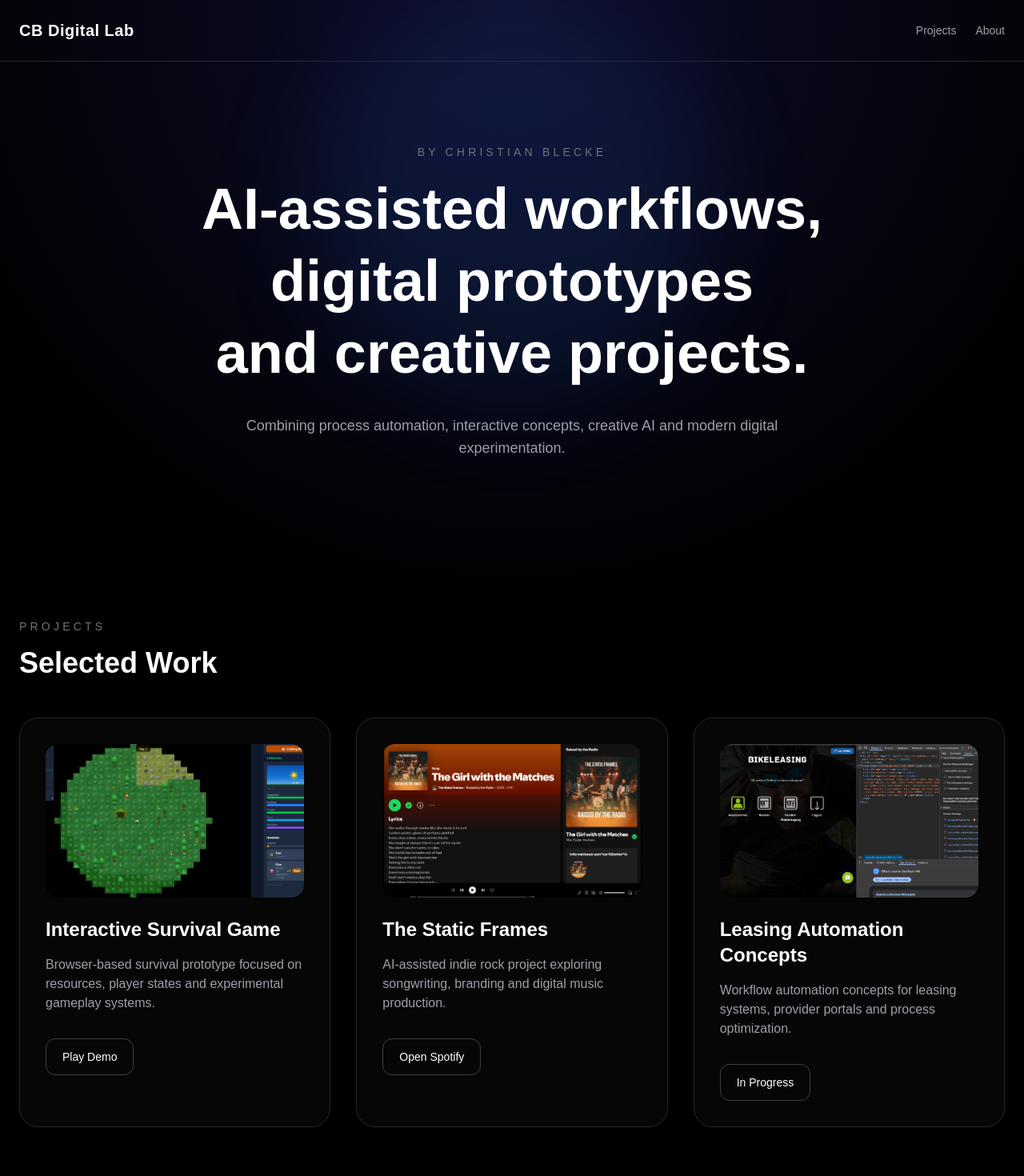
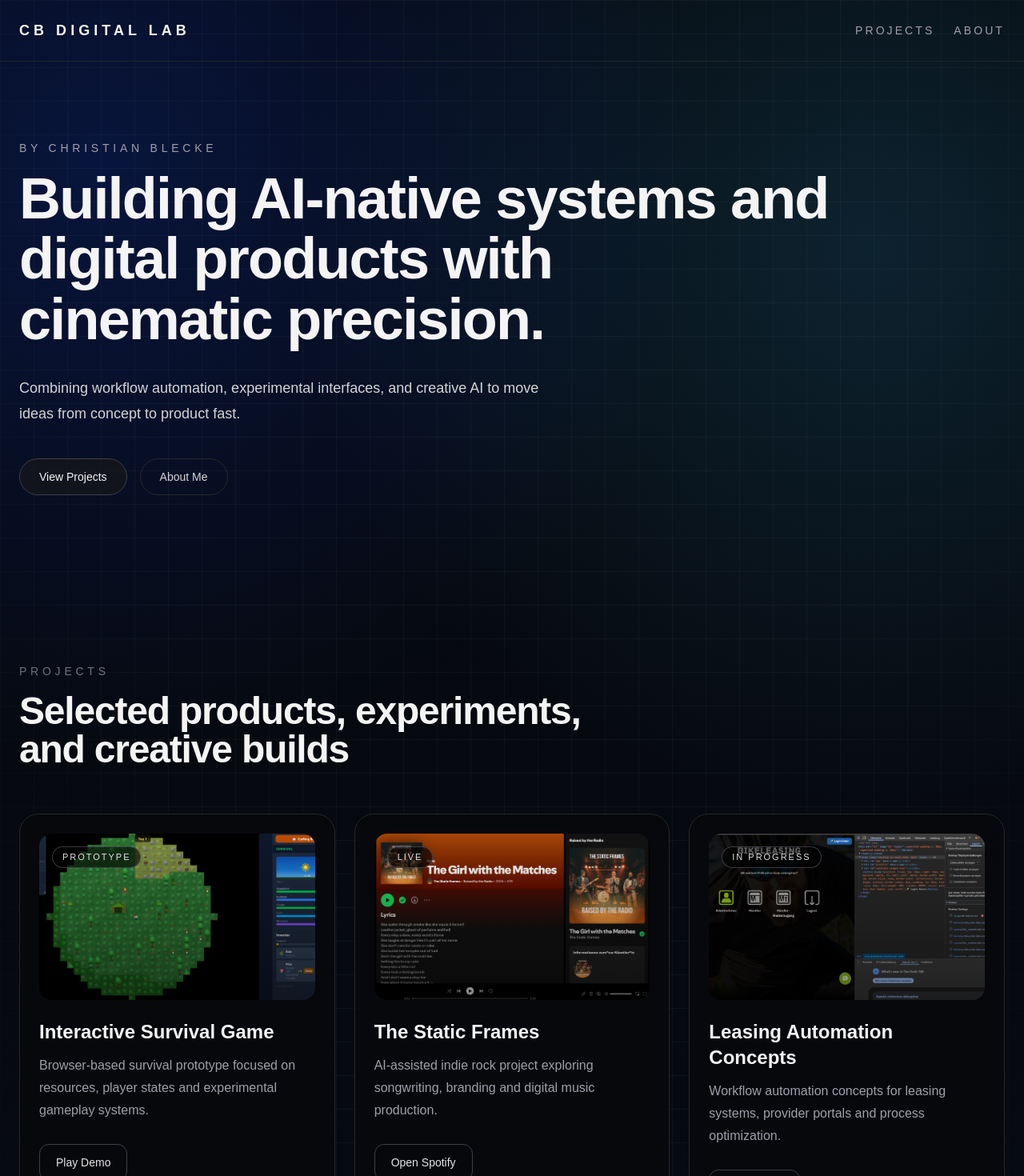
Before and after one commit to Bleeecke/cb-digital-lab, a Next.js app: page / in a window 1280 px wide. Shown: the top 1470 px of the page at 80% size. Built offline with nearby package versions, Linux system fonts and the light colour scheme.

Commit message:
Fix image filenames and paths for Vercel case-sensitive filesystem

```diff
--- a/app/page.tsx
+++ b/app/page.tsx
@@ -3,9 +3,6 @@
 import { motion } from "framer-motion";
 import Image from "next/image";
 
-
-
-export default function Home() {
 const projects = [
   {
     title: "Interactive Survival Game",
@@ -13,7 +10,8 @@ export default function Home() {
       "Browser-based survival prototype focused on resources, player states and experimental gameplay systems.",
     link: "https://6a099b4dde7fd81f852fd866--spiffy-choux-827a9a.netlify.app/",
     button: "Play Demo",
-    image: "/images/Game.png",
+    image: "/images/game.png",
+    status: "Prototype",
   },
   {
     title: "The Static Frames",
@@ -21,7 +19,8 @@ export default function Home() {
       "AI-assisted indie rock project exploring songwriting, branding and digital music production.",
     link: "https://open.spotify.com/artist/75KarhA4wRynXeYROkwD9E",
     button: "Open Spotify",
-    image: "/images/BandSpotify.png",
+    image: "/images/band-spotify.png",
+    status: "Live",
   },
   {
     title: "Leasing Automation Concepts",
@@ -29,40 +28,41 @@ export default function Home() {
       "Workflow automation concepts for leasing systems, provider portals and process optimization.",
     link: "#",
     button: "In Progress",
-    image: "/images/Leasing.png",
+    image: "/images/leasing.png",
+    status: "In Progress",
   },
 ];
 
+export default function Home() {
   return (
-    <main className="relative min-h-screen overflow-hidden bg-black text-white">
-      <div className="absolute inset-0 bg-[radial-gradient(circle_at_top,rgba(80,80,255,0.18),transparent_40%)]" />
+    <main className="relative min-h-screen overflow-hidden bg-[#05070b] text-white">
+      <div className="absolute inset-0 bg-[radial-gradient(circle_at_10%_10%,rgba(20,75,255,0.2),transparent_35%),radial-gradient(circle_at_85%_15%,rgba(56,189,248,0.15),transparent_35%),linear-gradient(to_bottom,#05070b,#070b13)]" />
+      <div className="absolute inset-0 bg-[linear-gradient(rgba(148,163,184,0.06)_1px,transparent_1px),linear-gradient(90deg,rgba(148,163,184,0.06)_1px,transparent_1px)] bg-[size:42px_42px] [mask-image:radial-gradient(ellipse_at_top,black_55%,transparent_100%)]" />
 
-      <div className="absolute left-1/2 top-0 h-[500px] w-[500px] -translate-x-1/2 rounded-full bg-blue-500/10 blur-3xl" />
-
-      <section className="relative z-10 border-b border-zinc-800">
+      <section className="relative z-10 border-b border-zinc-800/70">
         <div className="mx-auto flex max-w-7xl items-center justify-between px-6 py-6">
-          <h1 className="text-xl font-semibold tracking-wide">
+          <h1 className="text-base font-semibold uppercase tracking-[0.28em] text-zinc-100 md:text-lg">
             CB Digital Lab
           </h1>
 
-          <nav className="flex gap-6 text-sm text-zinc-400">
-            <a href="#projects" className="hover:text-white">
+          <nav className="flex gap-6 text-xs uppercase tracking-[0.22em] text-zinc-400 md:text-sm">
+            <a href="#projects" className="transition-colors hover:text-white">
               Projects
             </a>
 
-            <a href="#about" className="hover:text-white">
+            <a href="#about" className="transition-colors hover:text-white">
               About
             </a>
           </nav>
         </div>
       </section>
 
-      <section className="relative z-10 flex min-h-[75vh] flex-col items-center justify-center px-6 text-center">
+      <section className="relative z-10 mx-auto flex min-h-[80vh] w-full max-w-7xl flex-col justify-center px-6 py-20 text-left">
         <motion.p
           initial={{ opacity: 0, y: 20 }}
           animate={{ opacity: 1, y: 0 }}
-          transition={{ duration: 0.6 }}
-          className="mb-4 text-sm uppercase tracking-[0.3em] text-zinc-500"
+          transition={{ duration: 0.55 }}
+          className="mb-4 text-xs uppercase tracking-[0.34em] text-zinc-400 md:text-sm"
         >
           by Christian Blecke
         </motion.p>
@@ -70,72 +70,98 @@ export default function Home() {
         <motion.h2
           initial={{ opacity: 0, y: 30 }}
           animate={{ opacity: 1, y: 0 }}
-          transition={{ duration: 0.8 }}
-          className="max-w-5xl text-5xl font-bold leading-tight md:text-7xl"
+          transition={{ duration: 0.75 }}
+          className="max-w-5xl text-4xl font-semibold leading-[1.05] tracking-tight text-zinc-100 sm:text-5xl lg:text-7xl"
         >
-          AI-assisted workflows,
-          <br />
-          digital prototypes
-          <br />
-          and creative projects.
+          Building AI-native systems and
+          <br className="hidden md:block" />
+          digital products with
+          <br className="hidden md:block" />
+          cinematic precision.
         </motion.h2>
 
         <motion.p
           initial={{ opacity: 0, y: 20 }}
           animate={{ opacity: 1, y: 0 }}
-          transition={{ duration: 1 }}
-          className="mt-8 max-w-2xl text-lg text-zinc-400"
+          transition={{ duration: 0.95 }}
+          className="mt-8 max-w-2xl text-base leading-8 text-zinc-300 md:text-lg"
         >
-          Combining process automation, interactive concepts,
-          creative AI and modern digital experimentation.
+          Combining workflow automation, experimental interfaces,
+          and creative AI to move ideas from concept to product fast.
         </motion.p>
+
+        <motion.div
+          initial={{ opacity: 0, y: 12 }}
+          animate={{ opacity: 1, y: 0 }}
+          transition={{ duration: 1.05 }}
+          className="mt-10 flex flex-wrap gap-4"
+        >
+          <a
+            href="#projects"
+            className="rounded-full border border-zinc-700 bg-zinc-900/70 px-6 py-3 text-sm font-medium text-zinc-100 transition-all hover:border-zinc-500 hover:bg-zinc-800"
+          >
+            View Projects
+          </a>
+          <a
+            href="#about"
+            className="rounded-full border border-zinc-800 px-6 py-3 text-sm font-medium text-zinc-300 transition-colors hover:text-white"
+          >
+            About Me
+          </a>
+        </motion.div>
       </section>
 
       <section
         id="projects"
-        className="relative z-10 mx-auto max-w-7xl px-6 py-24"
+        className="relative z-10 mx-auto max-w-7xl px-6 py-20 md:py-28"
       >
-        <div className="mb-12">
-          <p className="text-sm uppercase tracking-[0.3em] text-zinc-500">
+        <div className="mb-14">
+          <p className="text-xs uppercase tracking-[0.34em] text-zinc-500 md:text-sm">
             Projects
           </p>
 
-          <h3 className="mt-4 text-4xl font-bold">
-            Selected Work
+          <h3 className="mt-4 max-w-3xl text-3xl font-semibold tracking-tight text-zinc-100 md:text-5xl">
+            Selected products, experiments, and creative builds
           </h3>
         </div>
 
-        <div className="grid gap-8 md:grid-cols-3">
+        <div className="grid gap-6 lg:grid-cols-3">
           {projects.map((project, index) => (
             <motion.div
               key={project.title}
               initial={{ opacity: 0, y: 40 }}
               whileInView={{ opacity: 1, y: 0 }}
-              transition={{ delay: index * 0.15 }}
+              transition={{ delay: index * 0.12 }}
               viewport={{ once: true }}
-              whileHover={{ y: -8 }}
-              className="rounded-3xl border border-zinc-800 bg-zinc-950/70 p-8 backdrop-blur-sm"
+              whileHover={{ y: -6 }}
+              className="group rounded-3xl border border-zinc-800 bg-zinc-950/65 p-5 backdrop-blur-md transition-colors hover:border-zinc-600 md:p-6"
             >
-<div className="relative mb-6 h-48 overflow-hidden rounded-2xl">
+              <div className="relative mb-6 h-52 overflow-hidden rounded-2xl">
                 <Image
                   src={project.image}
                   alt={project.title}
                   fill
-    className="object-cover transition duration-500 hover:scale-105"
+                  sizes="(max-width: 1024px) 100vw, 33vw"
+                  className="object-cover transition duration-500 group-hover:scale-105"
                 />
+                <div className="absolute inset-0 bg-gradient-to-t from-black/45 to-transparent" />
+                <span className="absolute left-4 top-4 rounded-full border border-zinc-600/70 bg-black/60 px-3 py-1 text-[11px] uppercase tracking-[0.18em] text-zinc-200">
+                  {project.status}
+                </span>
               </div>
-              <h4 className="text-2xl font-semibold">
+              <h4 className="text-xl font-semibold text-zinc-100 md:text-2xl">
                 {project.title}
               </h4>
 
-              <p className="mt-4 text-zinc-400">
+              <p className="mt-3 text-sm leading-7 text-zinc-400 md:text-base">
                 {project.description}
               </p>
 
               <a
                 href={project.link}
                 target="_blank"
-                className="mt-8 inline-block rounded-xl border border-zinc-700 px-5 py-3 text-sm transition hover:border-zinc-500 hover:bg-zinc-900"
+                rel="noreferrer"
+                className="mt-7 inline-flex rounded-xl border border-zinc-700 px-5 py-3 text-sm font-medium text-zinc-200 transition-all hover:border-zinc-500 hover:bg-zinc-900"
               >
                 {project.button}
               </a>
@@ -146,18 +172,18 @@ export default function Home() {
 
       <section
         id="about"
-        className="relative z-10 border-t border-zinc-800 px-6 py-24"
+        className="relative z-10 border-t border-zinc-800/80 px-6 py-20 md:py-24"
       >
         <div className="mx-auto max-w-4xl">
-          <p className="text-sm uppercase tracking-[0.3em] text-zinc-500">
+          <p className="text-xs uppercase tracking-[0.34em] text-zinc-500 md:text-sm">
             About
           </p>
 
-          <h3 className="mt-4 text-4xl font-bold">
+          <h3 className="mt-4 text-3xl font-semibold tracking-tight text-zinc-100 md:text-5xl">
             Process thinking meets creative AI.
           </h3>
 
-          <p className="mt-8 text-lg leading-8 text-zinc-400">
+          <p className="mt-8 text-base leading-8 text-zinc-300 md:text-lg">
             I work at the intersection of workflow automation,
             digital prototyping and creative technology.
             My focus is not traditional software engineering,
```
Also changed, not shown: public/images/band-spotify.png (renamed from public/images/BandSpotify.png), public/images/game-2.png (renamed from public/images/Game 2.png). Lines whose indentation alone changed are shown as unchanged.
